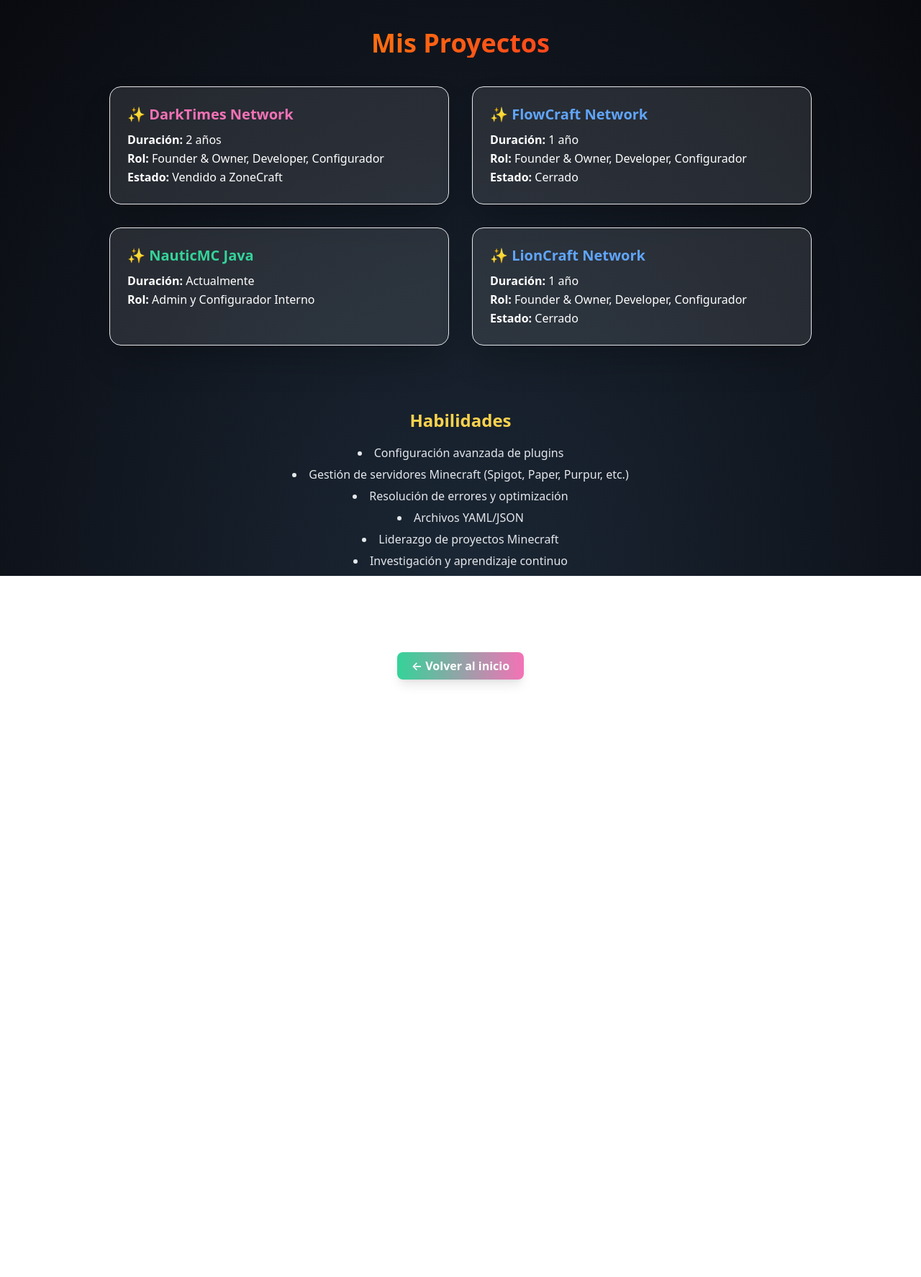
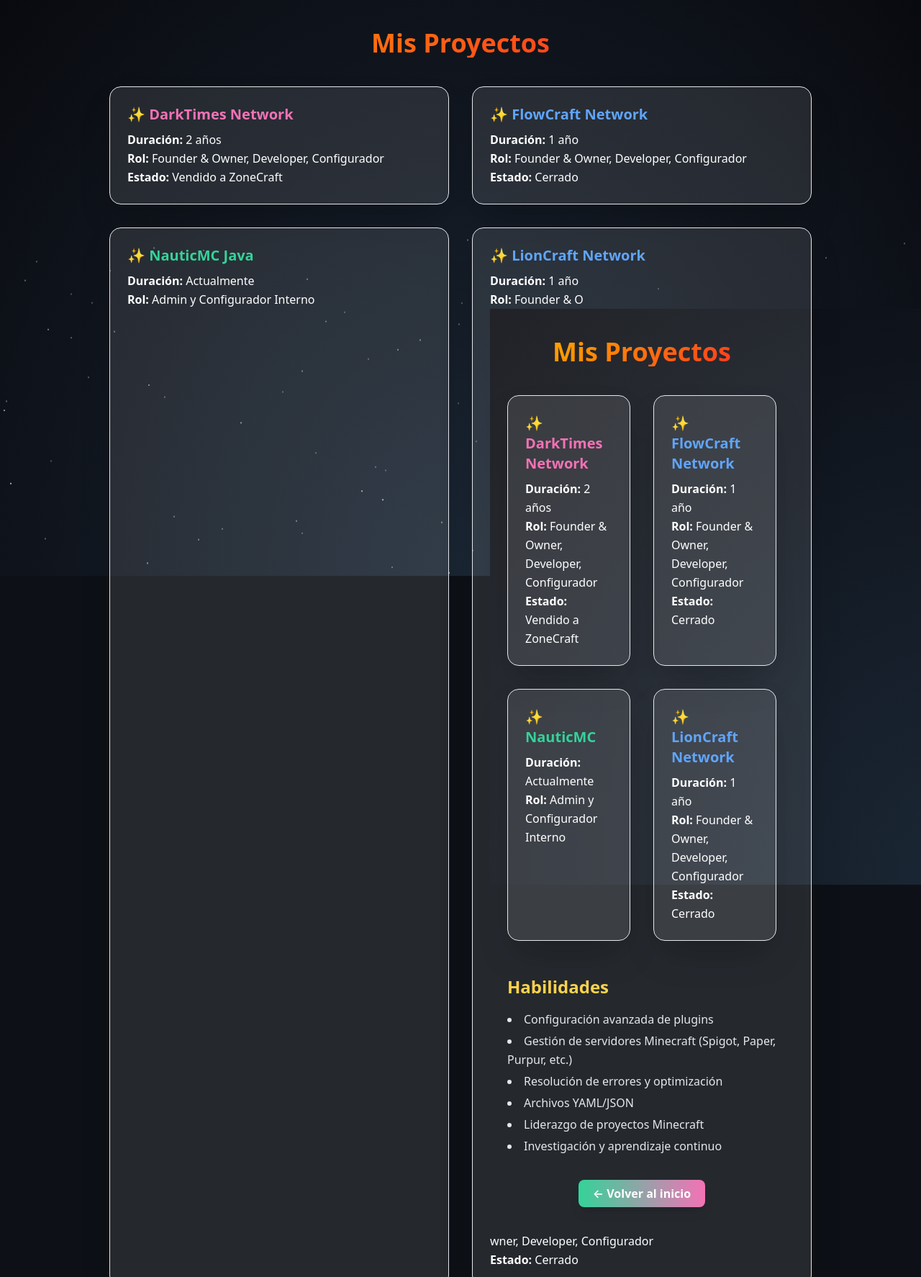
Before and after one commit to Fadi-i/mi-portafolio, a plain HTML site: page proyectos.html in a window 1280 px wide. Shown: the top 1774 px of the page at 72% size. Before the commit the page ends 978 px from the top, so only its background shows below. Drawn offline with nearby package versions, Linux system fonts and the light colour scheme.

Commit message:
Update proyectos.html

```diff
--- a/proyectos.html
+++ b/proyectos.html
@@ -105,7 +105,162 @@
       <div class="floating fade-in bg-white bg-opacity-10 backdrop-blur-xl border border-white/20 rounded-2xl shadow-2xl p-6 delay-100">
         <h2 class="text-xl font-bold text-blue-400 mb-2">✨ LionCraft Network</h2>
         <p><strong>Duración:</strong> 1 año</p>
+        <p><strong>Rol:</strong> Founder & O<!DOCTYPE html>
+<html lang="es">
+<head>
+  <meta charset="UTF-8" />
+  <meta name="viewport" content="width=device-width, initial-scale=1.0" />
+  <title>Proyectos - SoyFadi</title>
+  <link href="https://cdn.jsdelivr.net/npm/tailwindcss@2.2.19/dist/tailwind.min.css" rel="stylesheet" />
+  <style>
+    body {
+      margin: 0;
+      padding: 0;
+      overflow-x: hidden;
+      font-family: 'Fira Code', monospace;
+      background: #0d1117;
+      color: white;
+    }
+
+    .stars {
+      position: fixed;
+      width: 100%;
+      height: 100%;
+      background: radial-gradient(ellipse at bottom, #1b2735 0%, #090a0f 100%);
+      overflow: hidden;
+      z-index: -1;
+    }
+
+    .star {
+      position: absolute;
+      width: 2px;
+      height: 2px;
+      background: white;
+      border-radius: 50%;
+      animation: fall linear infinite;
+    }
+
+    @keyframes fall {
+      0% {
+        transform: translateY(-10px);
+        opacity: 0;
+      }
+      100% {
+        transform: translateY(100vh);
+        opacity: 1;
+      }
+    }
+
+    .floating {
+      animation: float 6s ease-in-out infinite;
+    }
+
+    @keyframes float {
+      0%, 100% { transform: translateY(0px); }
+      50% { transform: translateY(-10px); }
+    }
+
+    .fade-in {
+      animation: fadeIn 2s ease-in;
+    }
+
+    @keyframes fadeIn {
+      from { opacity: 0; transform: translateY(20px); }
+      to { opacity: 1; transform: translateY(0); }
+    }
+
+    .rainbow {
+      background: linear-gradient(135deg, #ff00cc, #3333ff, #00ffff, #00ff00, #ffff00, #ff9900, #ff0033);
+      background-size: 600% 600%;
+      animation: rainbow 10s ease infinite;
+      -webkit-background-clip: text;
+      -webkit-text-fill-color: transparent;
+    }
+
+    @keyframes rainbow {
+      0% { background-position: 0% 50%; }
+      50% { background-position: 100% 50%; }
+      100% { background-position: 0% 50%; }
+    }
+  </style>
+</head>
+<body class="leading-relaxed">
+  <!-- Fondo de estrellas -->
+  <div class="stars" id="stars-container"></div>
+
+  <div class="max-w-5xl mx-auto px-6 py-10">
+    <header class="text-center mb-10">
+      <h1 class="text-4xl font-bold rainbow">Mis Proyectos</h1>
+    </header>
+
+    <!-- PROYECTOS -->
+    <section class="grid grid-cols-1 md:grid-cols-2 gap-8">
+      <!-- Proyecto 1 -->
+      <div class="floating fade-in bg-white bg-opacity-10 backdrop-blur-xl border border-white/20 rounded-2xl shadow-2xl p-6">
+        <h2 class="text-xl font-bold text-pink-400 mb-2">✨ DarkTimes Network</h2>
+        <p><strong>Duración:</strong> 2 años</p>
         <p><strong>Rol:</strong> Founder & Owner, Developer, Configurador</p>
+        <p><strong>Estado:</strong> Vendido a ZoneCraft</p>
+      </div>
+
+      <!-- Proyecto 2 -->
+      <div class="floating fade-in bg-white bg-opacity-10 backdrop-blur-xl border border-white/20 rounded-2xl shadow-2xl p-6 delay-100">
+        <h2 class="text-xl font-bold text-blue-400 mb-2">✨ FlowCraft Network</h2>
+        <p><strong>Duración:</strong> 1 año</p>
+        <p><strong>Rol:</strong> Founder & Owner, Developer, Configurador</p>
+        <p><strong>Estado:</strong> Cerrado</p>
+      </div>
+
+      <!-- Proyecto 3 -->
+      <div class="floating fade-in bg-white bg-opacity-10 backdrop-blur-xl border border-white/20 rounded-2xl shadow-2xl p-6 delay-200">
+        <h2 class="text-xl font-bold text-green-400 mb-2">✨ NauticMC</h2>
+        <p><strong>Duración:</strong> Actualmente</p>
+        <p><strong>Rol:</strong> Admin y Configurador Interno</p>
+      </div>
+
+      <!-- Proyecto 4 -->
+      <div class="floating fade-in bg-white bg-opacity-10 backdrop-blur-xl border border-white/20 rounded-2xl shadow-2xl p-6 delay-100">
+        <h2 class="text-xl font-bold text-blue-400 mb-2">✨ LionCraft Network</h2>
+        <p><strong>Duración:</strong> 1 año</p>
+        <p><strong>Rol:</strong> Founder & Owner, Developer, Configurador</p>
+        <p><strong>Estado:</strong> Cerrado</p>
+      </div>
+    </section>
+
+    <!-- Habilidades -->
+    <section class="mt-12 fade-in">
+      <h2 class="text-2xl font-bold text-yellow-300 mb-4">Habilidades</h2>
+      <ul class="list-disc list-inside text-gray-200 space-y-1">
+        <li>Configuración avanzada de plugins</li>
+        <li>Gestión de servidores Minecraft (Spigot, Paper, Purpur, etc.)</li>
+        <li>Resolución de errores y optimización</li>
+        <li>Archivos YAML/JSON</li>
+        <li>Liderazgo de proyectos Minecraft</li>
+        <li>Investigación y aprendizaje continuo</li>
+      </ul>
+    </section>
+
+    <div class="mt-10 text-center">
+      <a href="index.html" class="bg-gradient-to-r from-green-400 to-pink-400 hover:from-yellow-400 hover:to-blue-400 px-5 py-2 rounded-lg font-semibold shadow-lg transition">← Volver al inicio</a>
+    </div>
+  </div>
+
+  <!-- Script para generar estrellas -->
+  <script>
+    const starsContainer = document.getElementById('stars-container');
+    for (let i = 0; i < 150; i++) {
+      const star = document.createElement('div');
+      star.className = 'star';
+      star.style.left = `${Math.random() * 100}vw`;
+      star.style.top = `${Math.random() * 100}vh`;
+      star.style.animationDuration = `${Math.random() * 10 + 5}s`;
+      star.style.opacity = Math.random();
+      starsContainer.appendChild(star);
+    }
+  </script>
+</body>
+</html>
+wner, Developer, Configurador</p>
         <p><strong>Estado:</strong> Cerrado</p>
       </div>
     </section>
```
